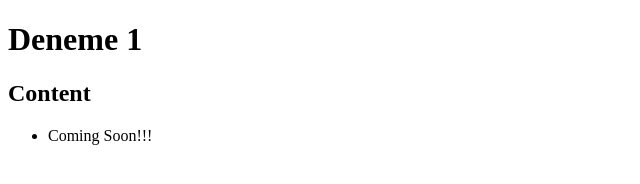
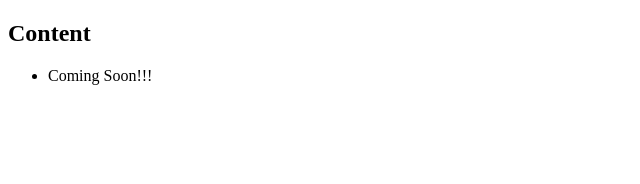
Before and after one commit to ffucucuoglu/ffucucuoglu.github.io, a plain HTML site: page index.html in a window 1280 px wide. Shown: the whole page, without its empty margins (0-640 px from the left). Drawn offline with Linux system fonts and the light colour scheme.

Commit message:
Update index.html

```diff
--- a/index.html
+++ b/index.html
@@ -1,16 +1,12 @@
 <!DOCTYPE html>
 <html lang="en" dir="ltr">
 <head>
-<title>Deneme 1</title>
+<title>Coming Soon!!!</title>
 <meta charset="UTF-8">
 <link rel="stylesheet" href="styles/layout.css" type="text/css">
 </head>
 <body>
-<div class="wrapper row1">
-  <header id="header" class="clear">
-    <h1>Deneme 1</h1>
-  </header>
-</div>
+
 <!-- ####################################################################################################### -->
 <div class="wrapper row2">
   <div id="container" class="clear">
```
